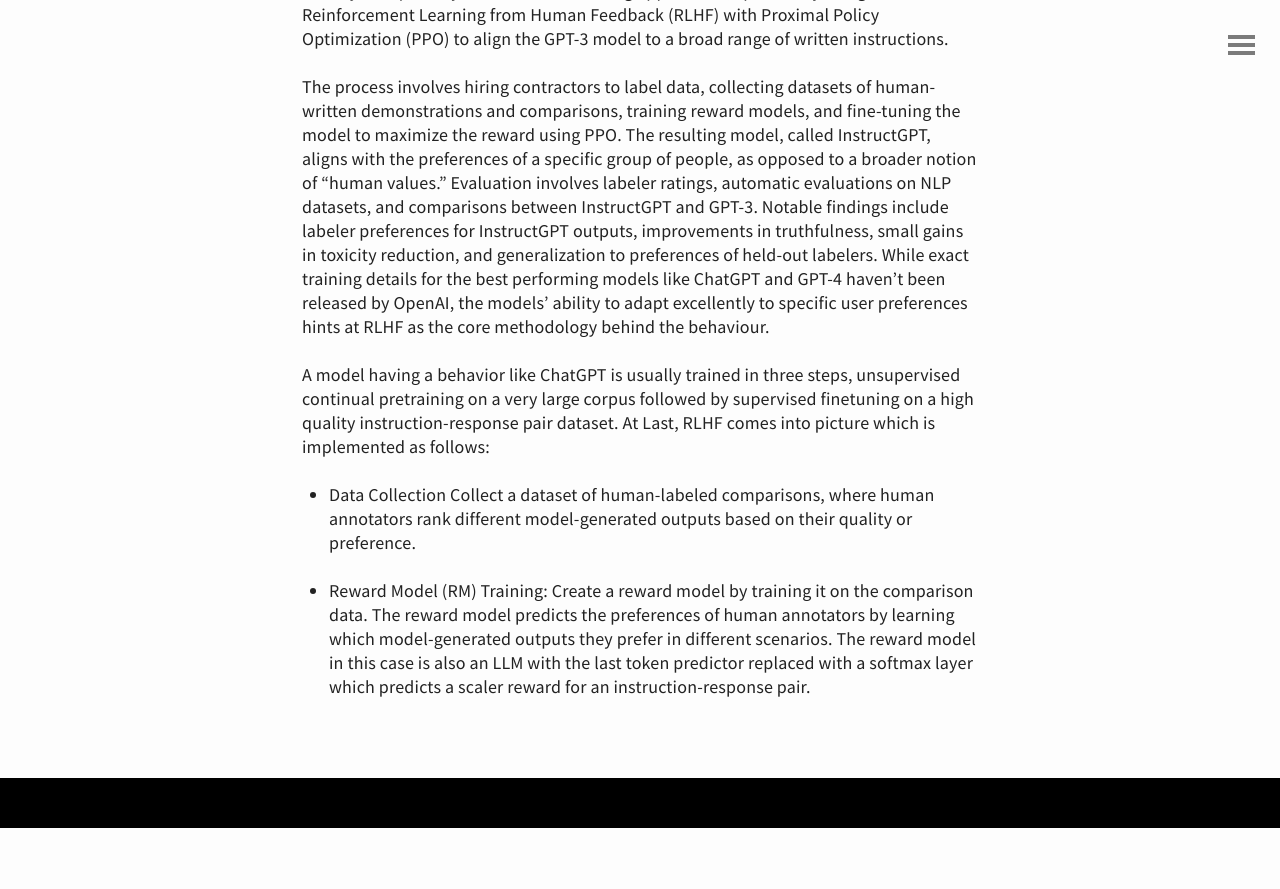
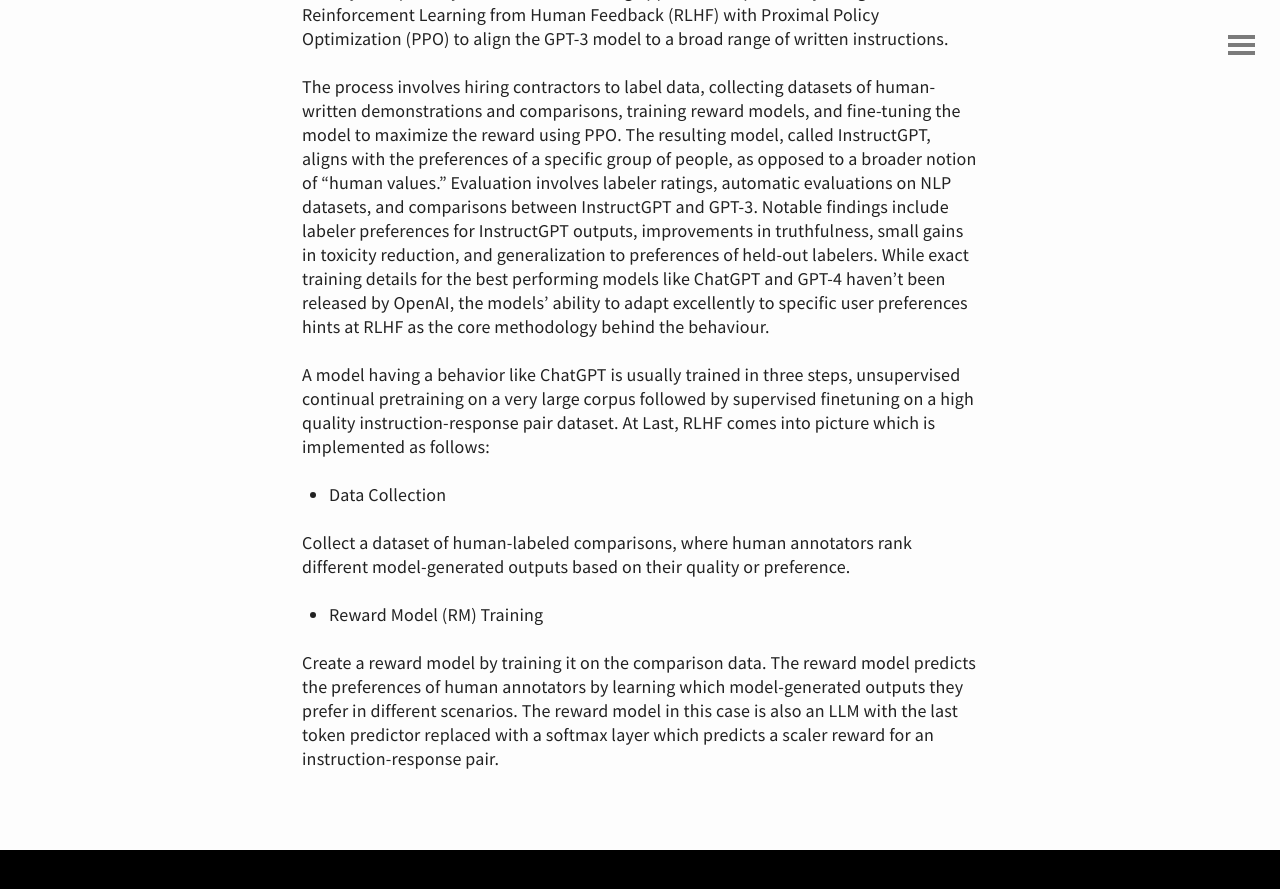
Before and after one commit to spraphul/blog, a Jekyll site: the page built from _posts/2023-11-30-plt.md, in a window 1280 px wide and 900 px high, scrolled down 1760 px. Shown: the top 889 px of the window. Built offline with Jekyll 4.4.1, drawn with Linux system fonts in a browser that asks for light colours; before the commit the page ends 2588 px from its top, so only the background shows below that.

Commit message:
Update 2023-11-30-plt.md

```diff
--- a/_posts/2023-11-30-plt.md
+++ b/_posts/2023-11-30-plt.md
@@ -20,7 +20,9 @@
 A model having a behavior like ChatGPT is usually trained in three steps, unsupervised continual pretraining on a very large corpus followed by supervised finetuning on a high quality instruction-response pair dataset. At Last, RLHF comes into picture which is implemented as follows:
 
 - Data Collection
+
 Collect a dataset of human-labeled comparisons, where human annotators rank different model-generated outputs based on their quality or preference.
 
-- Reward Model (RM) Training:
+- Reward Model (RM) Training
+
 Create a reward model by training it on the comparison data. The reward model predicts the preferences of human annotators by learning which model-generated outputs they prefer in different scenarios. The reward model in this case is also an LLM with the last token predictor replaced with a softmax layer which predicts a scaler reward for an instruction-response pair.
```
